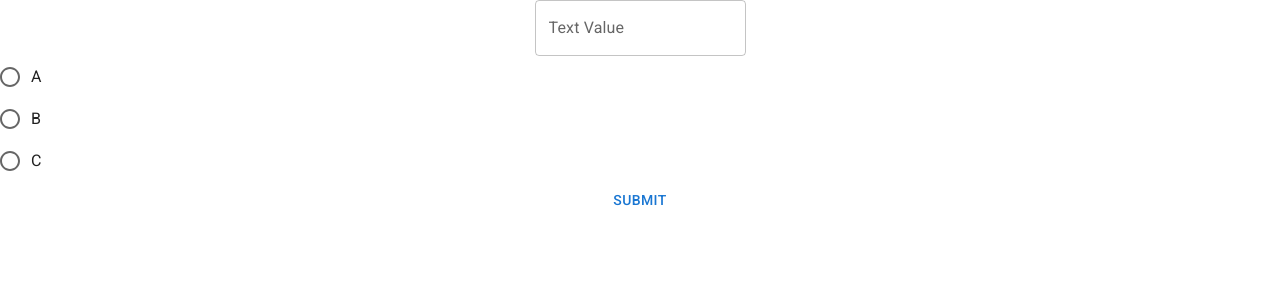
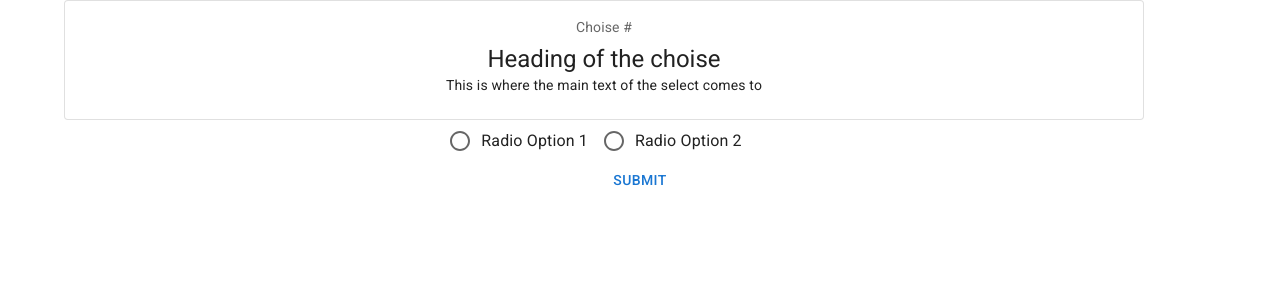
Before and after one commit to UniversityOfHelsinkiCS/kliksutin, a React (Create React App) app: page / in a window 1280 px wide. Shown: the top 300 px of the page. Built offline with nearby package versions, Linux system fonts and the light colour scheme.

Commit message:
FormOptionBox component accepts list of options

```diff
--- a/src/client/components/Form.tsx
+++ b/src/client/components/Form.tsx
@@ -1,7 +1,18 @@
 import React from 'react'
-import { TextField, Button } from '@mui/material'
-import { Controller, useForm } from 'react-hook-form'
-import FormRadioGroup from './FormRadioGroup'
+import { Button, Container } from '@mui/material'
+import { useForm } from 'react-hook-form'
+import FormOptionBox from './FormOptionBox'
+
+const options = [
+  {
+    label: 'Radio Option 1',
+    value: 'Option 1',
+  },
+  {
+    label: 'Radio Option 2',
+    value: 'Option 2',
+  },
+]
 
 const Form = () => {
   const { handleSubmit, control } = useForm({
@@ -10,16 +21,12 @@ const Form = () => {
   const onSubmit = (data) => console.log(data)
 
   return (
-    <form onSubmit={handleSubmit(onSubmit)}>
-      <Controller
-        name="testField"
-        control={control}
-        defaultValue=""
-        render={({ field }) => <TextField {...field} label="Text Value" />}
-      />
-      <FormRadioGroup control={control} />
-      <Button onClick={handleSubmit(onSubmit)}>Submit</Button>
-    </form>
+    <Container>
+      <form onSubmit={handleSubmit(onSubmit)}>
+        <FormOptionBox control={control} options={options} />
+        <Button onClick={handleSubmit(onSubmit)}>Submit</Button>
+      </form>
+    </Container>
   )
 }
 
--- /dev/null
+++ b/src/client/components/FormOptionBox.tsx
@@ -0,0 +1,63 @@
+import React from 'react'
+import {
+  RadioGroup,
+  FormControlLabel,
+  Radio,
+  CardContent,
+  Typography,
+  Card,
+  Box,
+} from '@mui/material'
+import { Controller } from 'react-hook-form'
+
+interface InputProps {
+  control: any
+  options: {
+    label: string
+    value: string
+  }[]
+}
+
+const FormOptionBox: React.FC<InputProps> = ({ control, options }) => {
+  const generateOptions = () =>
+    options.map((singleOption) => (
+      <FormControlLabel
+        key={singleOption.value}
+        value={singleOption.value}
+        label={singleOption.label}
+        control={<Radio />}
+      />
+    ))
+  return (
+    <Box sx={{ maxWidth: 1080 }}>
+      <Card variant="outlined">
+        <CardContent>
+          <Typography sx={{ fontSize: 14 }} color="text.secondary" gutterBottom>
+            Choise #
+          </Typography>
+          <Typography variant="h5" component="div">
+            Heading of the choise
+          </Typography>
+          <Typography variant="body2">
+            This is where the main text of the select comes to
+          </Typography>
+        </CardContent>
+      </Card>
+
+      <Controller
+        control={control}
+        name="checkbox"
+        defaultValue=""
+        render={({ field }) => (
+          <Box display="flex" justifyContent="center">
+            <RadioGroup {...field} row>
+              {generateOptions()}
+            </RadioGroup>
+          </Box>
+        )}
+      />
+    </Box>
+  )
+}
+
+export default FormOptionBox
--- a/src/client/components/FormRadioGroup.tsx
+++ /dev/null
@@ -1,20 +0,0 @@
-import React from 'react'
-import { RadioGroup, FormControlLabel, Radio } from '@mui/material'
-import { Controller } from 'react-hook-form'
-
-const FormRadioGroup: React.FC<{ control: any }> = ({ control }) => (
-  <Controller
-    control={control}
-    name="checkbox"
-    defaultValue=""
-    render={({ field }) => (
-      <RadioGroup {...field}>
-        <FormControlLabel value="choise 1" control={<Radio />} label="A" />
-        <FormControlLabel value="choise 2" control={<Radio />} label="B" />
-        <FormControlLabel value="choise 3" control={<Radio />} label="C" />
-      </RadioGroup>
-    )}
-  />
-)
-
-export default FormRadioGroup
```
